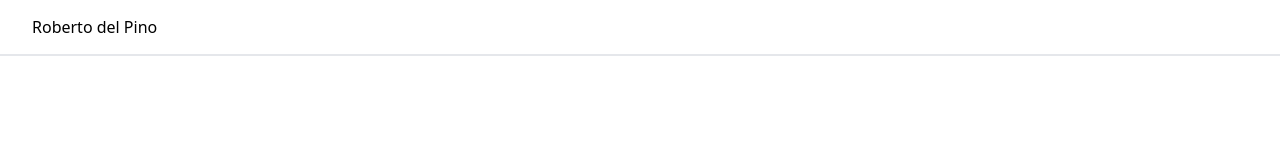
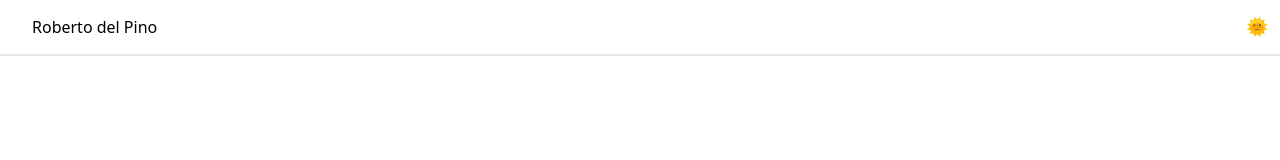
Before and after one commit to RobertoDelPino/React-Portfolio, a React (Vite) app: page / in a window 1280 px wide. Shown: the top 160 px of the page. Built offline with nearby package versions, Linux system fonts and the light colour scheme; some icons are missing.

Commit message:
Test(🟢): Header contains dark mode switch

```diff
--- /dev/null
+++ b/src/components/DarkModeSwitcher/DarkModeSwitcher.tsx
@@ -0,0 +1,40 @@
+import {useEffect, useState} from "react";
+
+export const DarkModeSwitcher = () => {
+
+    const [theme, setTheme] = useState("");
+
+    useEffect(() => {
+        if (window.matchMedia('(prefers-color-scheme: dark)').matches) {
+            setTheme("dark");
+        } else {
+            setTheme("light");
+        }
+    }, []);
+
+    const handleThemeSwitch = () => {
+        setTheme(theme === 'dark' ? 'light' : 'dark');
+    };
+
+    useEffect(() => {
+        if (theme === 'dark') {
+            document.documentElement.classList.add('dark');
+        } else {
+            document.documentElement.classList.remove('dark');
+        }
+    }, [theme]);
+
+    return (
+        <>
+            <button
+                type="button"
+                onClick={handleThemeSwitch}
+                className="fixed z-10 right-2 top-2 bg-white text-lg p-1 rounded-md dark:bg-gray-700"
+                role="button"
+                aria-label="dark-mode"
+            >
+                {theme === 'dark' ? '🌙' : '🌞'}
+            </button>
+        </>
+    );
+}
--- a/src/components/Header/Header.tsx
+++ b/src/components/Header/Header.tsx
@@ -1,10 +1,12 @@
 import {NavBar} from "@components/NavBar/NavBar.tsx";
+import {DarkModeSwitcher} from "@components/DarkModeSwitcher/DarkModeSwitcher.tsx";
 
 export const Header = () => {
     return (
         <header className="h-14 flex content-center flex-wrap border-b-2 pl-8">
-            <h2 className="w-[85%]">Roberto del Pino</h2>
+            <h2 className="w-[80%] dark:bg-black">Roberto del Pino</h2>
             <NavBar />
+            <DarkModeSwitcher />
         </header>
     );
 };
--- a/tailwind.config.js
+++ b/tailwind.config.js
@@ -8,4 +8,5 @@ export default {
     extend: {},
   },
   plugins: [],
+  darkMode: "class"
 }
```
